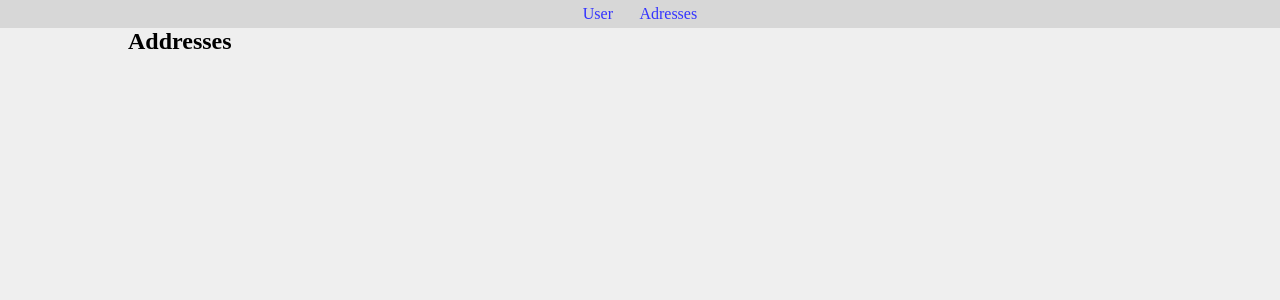
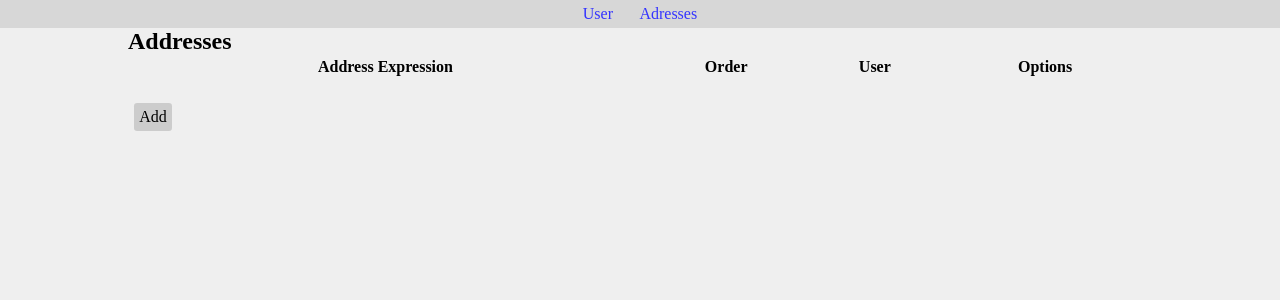
Before and after one commit to cmail-mta/cmail, a PHP site: page / in a window 1280 px wide, after a click on "Adresses". Shown: the top 300 px of the page. Run offline with PHP 8.4, Linux system fonts and the light colour scheme; lists and menus that the app fills with data are empty.

Commit message:
adding code for handling addresses to frontend

```diff
--- a/cmail-webadmin/index.htm
+++ b/cmail-webadmin/index.htm
@@ -56,6 +56,33 @@
 			</form>
 		</div>
 
+		<div id="addressadd">
+			<form>
+				<input type="hidden" id="form_address_type" value="type" />
+
+				<label>Address <br />
+					<input id="address_expression" type="text" />
+				</label>
+
+				<br />
+
+				<label>Order <br />
+					<input id="address_order" type="number" />
+				</label>
+
+				<br />
+
+				<label>User <br />
+					<input id="address_user" type="text" />
+				</label>
+
+				<br />
+
+				<span class="button" onclick="cmail.save_address()">Save</span>
+				<span class="button" onclick="cmail.hide_address_form()">Cancel</span>
+			</form>
+		</div>
+
 		<div id="users" class="tab">
 			<h2>Users</h2>
 			<table id="users">
@@ -80,6 +107,20 @@
 		<div id="addresses" class="tab">
 			<h2>Addresses</h2>
 
+			<table>
+				<thead>
+					<th>Address Expression</th><th>Order</th><th>User</th><th>Options</th>
+				</thead>
+
+				<tbody id="addresslist">
+				</tbody>
+			</table>
+
+			<br />
+			<div id="address_action_bar">
+				<span class="button" onclick="cmail.show_address_form()">Add</span>
+			</div>
+
 		</div>
 
 		<script src="static/cmail.js"></script>
--- a/cmail-webadmin/static/cmail.css
+++ b/cmail-webadmin/static/cmail.css
@@ -53,7 +53,7 @@ tbody tr:nth-child(odd){
 	background-color:#aaa;
 }
 
-#useradd {
+#useradd, #addressadd {
 
 	display: none;
 	position: fixed;
@@ -62,7 +62,7 @@ tbody tr:nth-child(odd){
 	background-color: rgba(34,34,34,0.5);
 }
 
-#useradd form {
+#useradd form, #addressadd form {
 
 	top: 10%;
 	width: 50%;
--- a/cmail-webadmin/static/cmail.js
+++ b/cmail-webadmin/static/cmail.js
@@ -18,6 +18,7 @@ var cmail = {
 	],
 	init: function() {
 		this.get_users();
+		this.get_addresses();
 		this.fill_router();
 		var self = this;
 		this.switch_hash();
@@ -30,6 +31,12 @@ var cmail = {
 		var users = JSON.parse(xhr.response).users;
 
 		return users[0];
+	},
+	get_address: function(expression) {
+		var xhr = ajax.syncPost(this.api_url + "get_address", JSON.stringify({ address: expression}));
+		var addresses = JSON.parse(xhr.response).addresses;
+
+		return addresses[0];
 	},
 	switch_hash: function() {
 		var hash = window.location.hash;
@@ -75,6 +82,33 @@ var cmail = {
 		});
 
 	},
+	get_addresses: function() {
+		var self = this;
+
+		ajax.asyncGet(this.api_url + "get_addresses", function(xhr) {
+
+			var addresses = JSON.parse(xhr.response).addresses;
+
+			var addresslist = gui.elem("addresslist");
+
+			addresslist.innerHTML = "";
+
+			addresses.forEach(function(address) {
+
+				var tr = gui.create("tr");
+
+				tr.appendChild(gui.createColumn(address.address_expression));
+				tr.appendChild(gui.createColumn(address.address_order));
+				tr.appendChild(gui.createColumn(address.address_user));
+
+				var options = gui.create("td");
+				options.appendChild(gui.createButton("edit", self.show_address_form, [address.address_expression], self));
+				options.appendChild(gui.createButton("delete", self.delete_address, [address.address_user], self));
+				tr.appendChild(options);
+				addresslist.appendChild(tr);
+			});
+		});
+	},
 	fill_router: function() {
 
 		var inrouter = gui.elem("user_inrouter");
@@ -113,8 +147,34 @@ var cmail = {
 
 		gui.elem("useradd").style.display = "block";
 	},
+	show_address_form: function(expression) {
+		if (expression) {
+			gui.elem("form_type").value = "edit";
+
+			var address = this.get_address(expression);
+
+			if (!address) {
+				alert("Address not found!");
+				return;
+			}
+
+			gui.elem("address_expression").value = address.address_expression;
+			gui.elem("address_order").value = address.address_order;
+			gui.elem("address_user").value = address.address_user;
+		} else {
+			gui.elem("form_address_type").value = "new";
+			gui.elem("address_expression").value = "";
+			gui.elem("address_order").value = "";
+			gui.elem("address_user").value = "";
+		}
+
+		gui.elem("addressadd").style.display = "block";
+	},
 	hide_user_form: function() {
 		gui.elem("useradd").style.display = "none";
+	},
+	hide_address_form: function() {
+		gui.elem("addressadd").style.display = "none";
 	},
 	delete_user: function(name) {
 
@@ -150,7 +210,27 @@ var cmail = {
 		this.reload();
 		this.hide_user_form();
 	},
+	save_address: function() {
+		var address = {
+			address_expression: gui.elem("address_expression").value,
+			address_order: gui.elem("address_order").value,
+			address_user: gui.elem("address_user").value
+		};
+
+		if (gui.elem("form_address_type").value === "new") {
+			ajax.asyncPost(this.api_url + "add_address", JSON.stringify({address: address}), function(xhr) {
+				console.log(JSON.parse(xhr.response));
+			});
+		} else {
+			ajax.asyncPost(this.api_url + "update_address", JSON.stringify({address: address}), function(xhr) {
+				console.log(JSON.parse(xhr.response));
+			});
+		}
+		this.reload();
+		this.hide_address_form();
+	},
 	reload: function() {
 		this.get_users();
+		this.get_addresses();
 	}
 };
```
